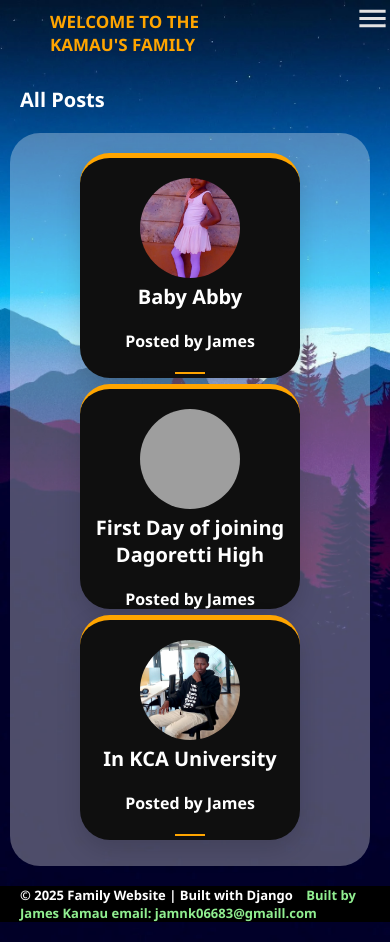
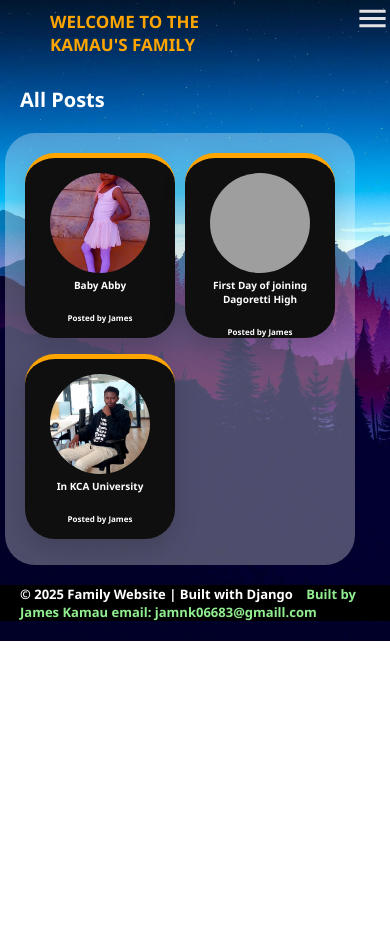
Before and after one commit to G3NERALKISLER/Family_App, a Django app: page /Posts/postpage/ in a window 390 px wide. After the commit the page ends 641 px from the top, so only its background shows below. Run offline with Django 5.2, Linux system fonts and the light colour scheme; data comes from the database, SQL or seed files in the repository; both versions use the stored data as it was after the commit; grey boxes are pictures that could not be loaded.

Commit message:
UI changes for better ux

```diff
--- a/Posts/templates/posts/Home.html
+++ b/Posts/templates/posts/Home.html
@@ -14,7 +14,7 @@
     @media (max-width:800px) {
     .hello {font-size:17px;margin-left:50px;}
     .FamilyPhoto{display:inline;}
-    .Familyphoto{width:360px;}
+    .Familyphoto{width:330px;}
     .aboutfamily{background:none;}
     }
 </style>
--- a/Posts/templates/posts/Posts.html
+++ b/Posts/templates/posts/Posts.html
@@ -22,12 +22,12 @@
         overflow: hidden;
         box-shadow: 0 10px 25px rgba(0,0,0,0.15);
         transition: transform 0.2s ease;}
-    .banner {margin-top:10px;height:200px; width:180px; object-fit:cover; border-radius:50%;}
+    .banner {margin-top:5px;height:200px; width:180px; object-fit:cover; border-radius:50%;}
     @media (max-width:600px){
-        .List {width: 320px;}
-        .posts{margin-left:50px;border-radius:30px; width: 200px;height:200px; margin-bottom:6px;}
-        .post h2 {font-size:15px;}
-        .post p {font-size:13px;}
+        .List {margin-left:5px; display: flex; flex-wrap: wrap; gap:10px; width: 310px;}
+        .posts{border-radius:30px; width: 130px;height:160px; margin-bottom:6px;}
+        .posts h2 {font-size:10px;}
+        .posts p {font-size:8px;}
         .banner{height: 100px;width: 100px;}
     }
 </style>
--- a/Posts/templates/posts/new_post.html
+++ b/Posts/templates/posts/new_post.html
@@ -8,7 +8,7 @@
             color:white; border-radius:5px; border:none; padding:5px;}
         .newpost {gap:4px;color:white;margin:20px; background:black; padding:20px; border-radius:15px; width: fit-content;}
         @media (max-width:600px){
-            .newpost {margin-left:20px; width: 320px;}
+            .newpost {margin-left:5px; width: 300px;}
         }
 
     </style>
--- a/Posts/views.py
+++ b/Posts/views.py
@@ -11,7 +11,7 @@ def Post_Page(request):
     return render(request, 'posts/Posts.html', {'posts':posts})
 def Post_Detail(request, slug):
     post= Post.objects.get(slug=slug)
-    return render(request, 'posts/Post_detail.html', {'post':post})
+    return render(request, 'posts/Post_Detail.html', {'post':post})
 def new_post(request):
     if request.method == "POST":
         form = forms.CreatePost(request.POST, request.FILES)
```
Also changed, not shown: db.sqlite3.
